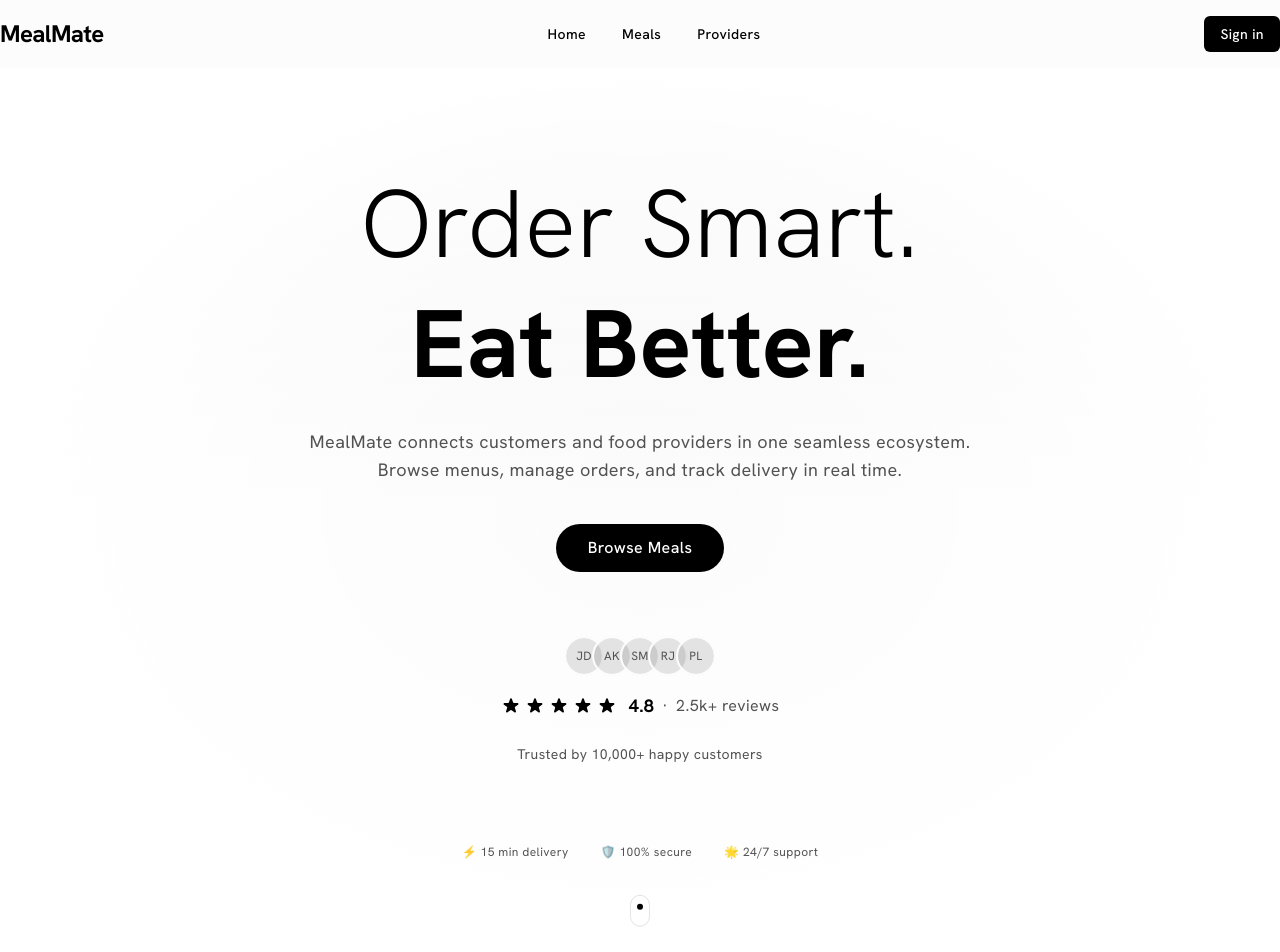
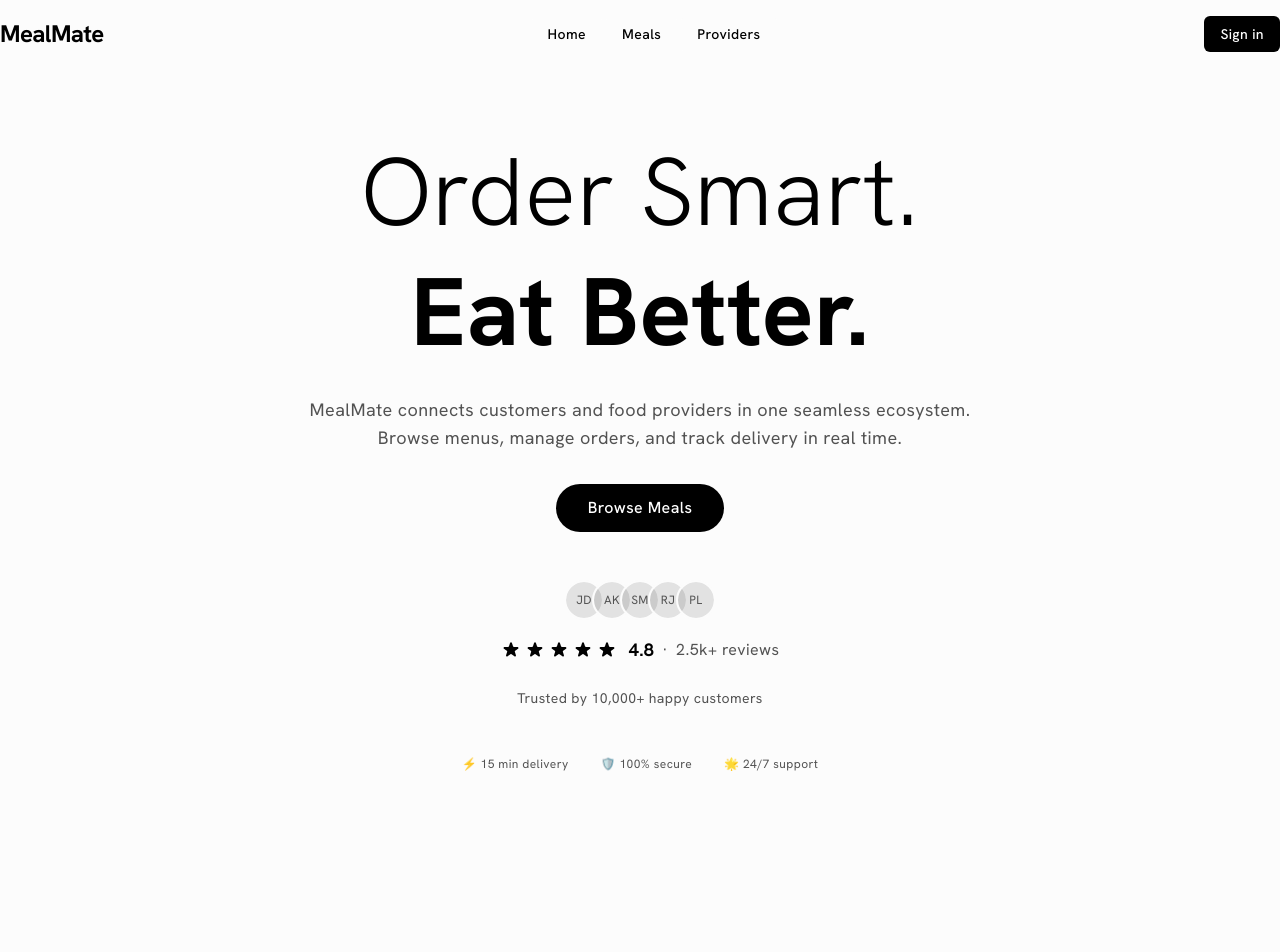
Before and after one commit to ubaidurxdev/MealMate-client, a Next.js app: page / in a window 1280 px wide. Shown: the top 952 px of the page. After the commit the page ends 836 px from the top, so only its background shows below. Built offline with nearby package versions, Linux system fonts and the light colour scheme.

Commit message:
fix hero section spacing

```diff
--- a/app/layout.tsx
+++ b/app/layout.tsx
@@ -19,6 +19,7 @@ export default function RootLayout({
   return (
     <html lang="en">
       <body
+        suppressHydrationWarning
         className={`${hankenGrotesk.className} container mx-auto antialiased`}
       >
         {children}
--- a/components/modules/HomePage/Hero/Hero.tsx
+++ b/components/modules/HomePage/Hero/Hero.tsx
@@ -3,17 +3,13 @@
 import { motion } from "framer-motion";
 import { Button } from "@/components/ui/button";
 import { Avatar, AvatarFallback } from "@/components/ui/avatar";
-import { Badge } from "@/components/ui/badge";
+import Link from "next/link";
 
 export default function Hero() {
   return (
-    <section className="relative min-h-screen overflow-hidden bg-background flex items-center justify-center">
-      {/* Simple background effect */}
-      <div className="absolute inset-0 bg-gradient-to-b from-primary/5 via-transparent to-transparent" />
-      <div className="absolute inset-0 bg-[radial-gradient(ellipse_at_center,_transparent_0%,_background_70%)]" />
-
+    <section className=" overflow-hidden px-6 py-16 flex items-center justify-center">
       {/* Content */}
-      <div className="relative mx-auto max-w-4xl px-6 py-24 text-center">
+      <div className=" mx-auto max-w-4xl  text-center">
         <motion.div
           initial={{ opacity: 0, y: 20 }}
           animate={{ opacity: 1, y: 0 }}
@@ -38,8 +34,9 @@ export default function Hero() {
             transition={{ delay: 0.3 }}
             className="mt-6 text-lg text-muted-foreground max-w-2xl mx-auto"
           >
-            MealMate connects customers and food providers in one seamless ecosystem.
-            Browse menus, manage orders, and track delivery in real time.
+            MealMate connects customers and food providers in one seamless
+            ecosystem. Browse menus, manage orders, and track delivery in real
+            time.
           </motion.p>
 
           {/* Browse Meals Button */}
@@ -47,10 +44,10 @@ export default function Hero() {
             initial={{ opacity: 0, y: 20 }}
             animate={{ opacity: 1, y: 0 }}
             transition={{ delay: 0.4 }}
-            className="mt-10"
+            className=""
           >
-            <Button size="lg" className="px-8 py-6 text-base rounded-full">
-              Browse Meals
+            <Button size="lg" className="px-8 py-6 mt-8 text-base rounded-full">
+              <Link href={"/meals"}>Browse Meals</Link>
             </Button>
           </motion.div>
 
@@ -59,7 +56,7 @@ export default function Hero() {
             initial={{ opacity: 0, y: 20 }}
             animate={{ opacity: 1, y: 0 }}
             transition={{ delay: 0.5 }}
-            className="mt-16 flex flex-col items-center gap-4"
+            className="mt-12 flex flex-col items-center gap-4"
           >
             {/* Avatar Stack */}
             <div className="flex items-center">
@@ -134,7 +131,7 @@ export default function Hero() {
             initial={{ opacity: 0 }}
             animate={{ opacity: 1 }}
             transition={{ delay: 1.5 }}
-            className="mt-20 flex justify-center gap-8 text-xs text-muted-foreground"
+            className="mt-12 flex justify-center gap-8 text-xs text-muted-foreground"
           >
             <span>⚡ 15 min delivery</span>
             <span>🛡️ 100% secure</span>
@@ -142,22 +139,6 @@ export default function Hero() {
           </motion.div>
         </motion.div>
       </div>
-
-      {/* Simple scroll indicator */}
-      <motion.div
-        initial={{ opacity: 0 }}
-        animate={{ opacity: 1 }}
-        transition={{ delay: 1.6 }}
-        className="absolute bottom-8 left-1/2 -translate-x-1/2"
-      >
-        <motion.div
-          animate={{ y: [0, 5, 0] }}
-          transition={{ duration: 1.5, repeat: Infinity }}
-          className="h-8 w-5 rounded-full border border-border flex justify-center"
-        >
-          <div className="h-1.5 w-1.5 rounded-full bg-foreground mt-2" />
-        </motion.div>
-      </motion.div>
     </section>
   );
 }
```
